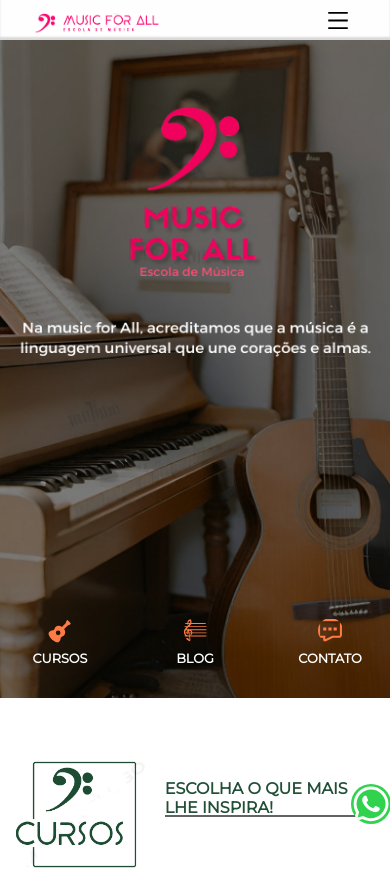
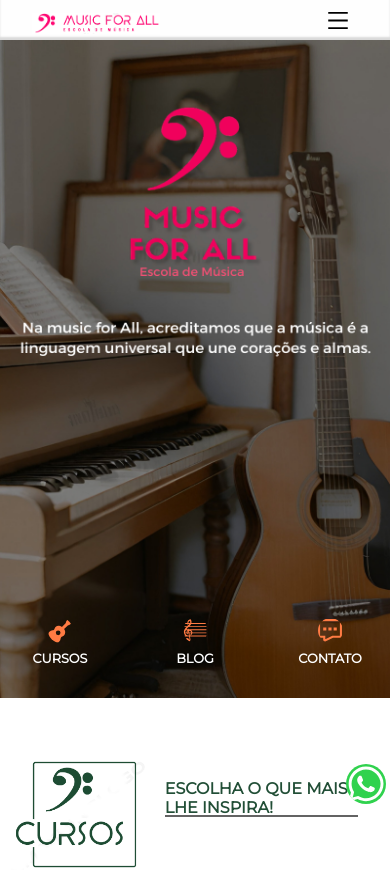
Before and after one commit to GuilhermeGomesti1/music-for-all, a Next.js app: page / in a window 390 px wide. Shown: the top 870 px of the page. Built offline with nearby package versions, Linux system fonts and the light colour scheme.

Commit message:
Update styles.module.css

```diff
--- a/src/app/components/Icons/IconsContato/styles.module.css
+++ b/src/app/components/Icons/IconsContato/styles.module.css
@@ -59,8 +59,8 @@
 .iconWhatsappfixed {
 
     font-size: 40px;
-    margin-bottom: 20px;
-    margin-right: -0.8px;
+    margin-bottom: 40px;
+    margin-right: 4px;
 
     z-index: 1;
   }
```
